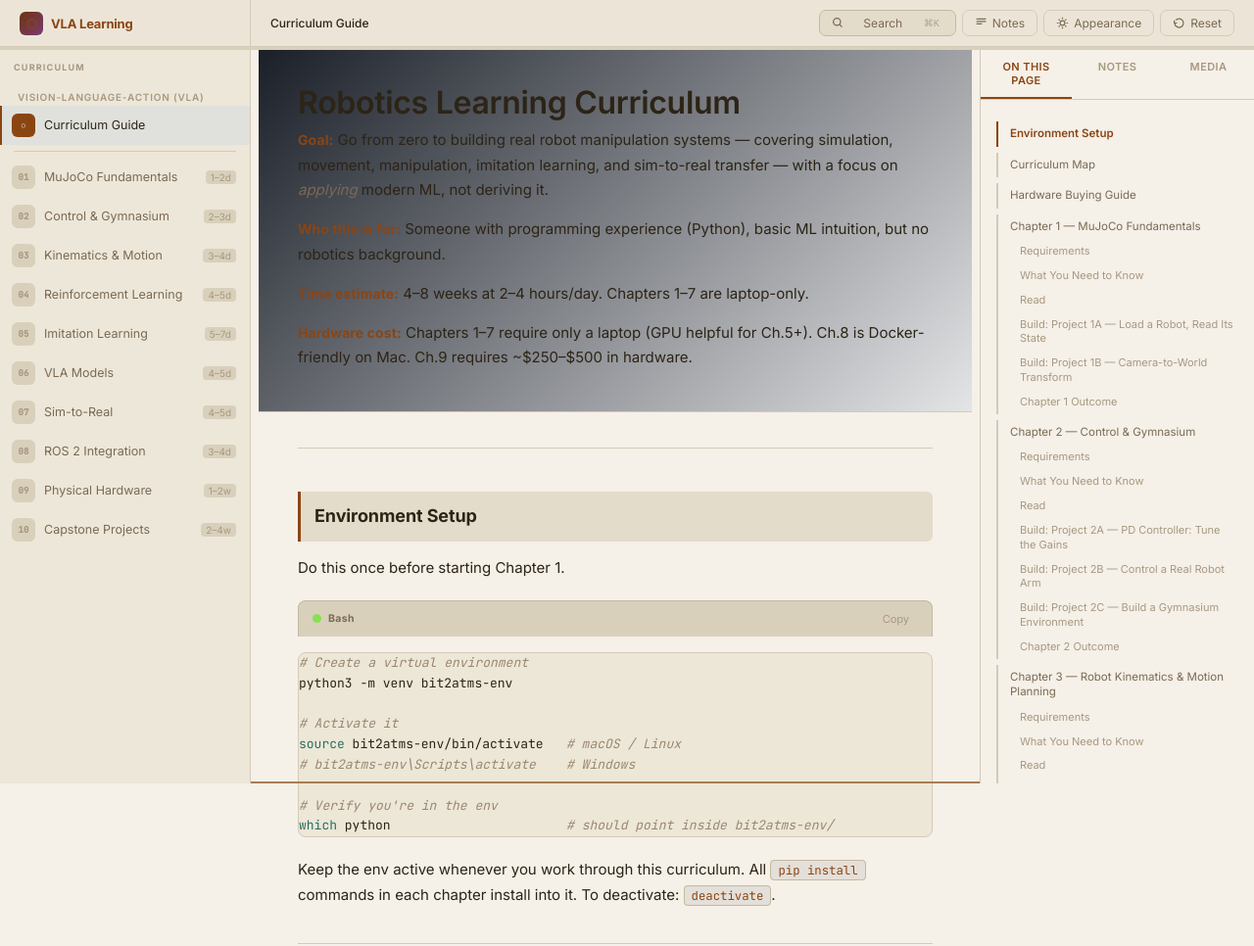
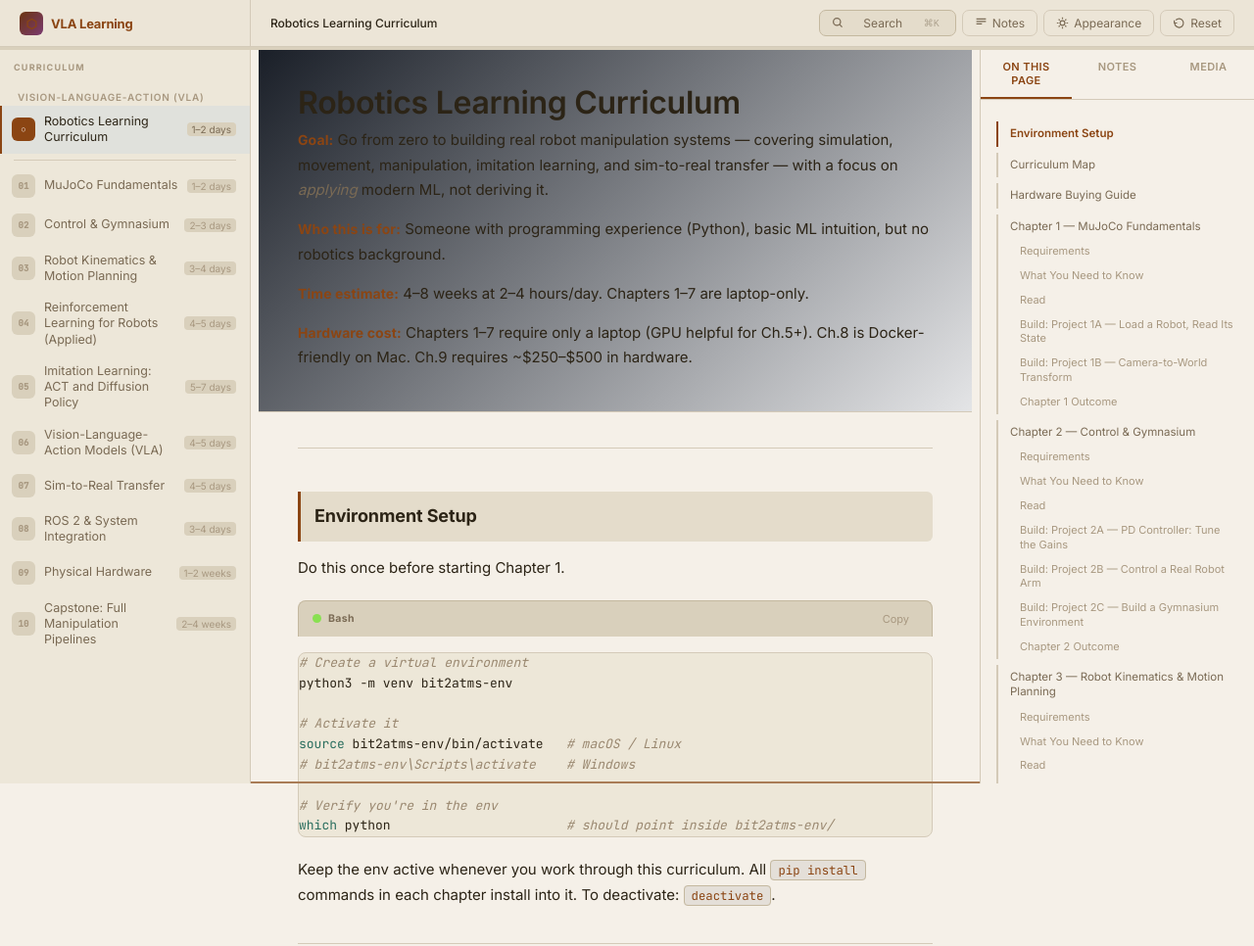
Before and after one commit to unltd0/bit2atms, a plain HTML site: page reader.html in a window 1280 px wide. Shown: the top 966 px of the page at 98% size. Drawn offline with nearby package versions, Linux system fonts and the light colour scheme.

Commit message:
feat: reader derives title+time from markdown, config.json is layout-only
- reader.html: boot() fetches chapter files in parallel, extracts
  title (from # heading) and time (from **Time:** badge) via extractMeta()
- config.json: strip title/time from all entries — id/num/file/color only
- README.md curriculum map: simplified to linked list, no duplicated metadata
- CLAUDE.md: update config shape docs

Co-Authored-By: Claude Sonnet 4.6 <noreply@anthropic.com>

```diff
--- a/config.json
+++ b/config.json
@@ -8,17 +8,17 @@
       "title": "Vision-Language-Action (VLA)",
       "description": "10-chapter curriculum from transforms to physical hardware.",
       "chapters": [
-        { "id": "readme",   "num": "○", "title": "Curriculum Guide",      "file": "courses/vla/README.md",                   "time": null,   "color": "accent"  },
-        { "id": "ch01",     "num": "01", "title": "MuJoCo Fundamentals",  "file": "courses/vla/ch01_transforms/README.md",   "time": "1–2d", "color": "accentg" },
-        { "id": "ch02",     "num": "02", "title": "Control & Gymnasium",  "file": "courses/vla/ch02_mujoco/README.md",        "time": "2–3d", "color": "accent"  },
-        { "id": "ch03",     "num": "03", "title": "Kinematics & Motion",  "file": "courses/vla/ch03_kinematics/README.md",   "time": "3–4d", "color": "accentp" },
-        { "id": "ch04",     "num": "04", "title": "Reinforcement Learning","file": "courses/vla/ch04_rl/README.md",           "time": "4–5d", "color": "accento" },
-        { "id": "ch05",     "num": "05", "title": "Imitation Learning",   "file": "courses/vla/ch05_imitation/README.md",    "time": "5–7d", "color": "accent"  },
-        { "id": "ch06",     "num": "06", "title": "VLA Models",           "file": "courses/vla/ch06_vla/README.md",          "time": "4–5d", "color": "accentp" },
-        { "id": "ch07",     "num": "07", "title": "Sim-to-Real",          "file": "courses/vla/ch07_sim_to_real/README.md",  "time": "4–5d", "color": "accentg" },
-        { "id": "ch08",     "num": "08", "title": "ROS 2 Integration",    "file": "courses/vla/ch08_ros2/README.md",         "time": "3–4d", "color": "accento" },
-        { "id": "ch09",     "num": "09", "title": "Physical Hardware",    "file": "courses/vla/ch09_hardware/README.md",     "time": "1–2w", "color": "accenty" },
-        { "id": "ch10",     "num": "10", "title": "Capstone Projects",    "file": "courses/vla/ch10_capstone/README.md",     "time": "2–4w", "color": "accentr" }
+        { "id": "readme",   "num": "○", "file": "courses/vla/README.md",                   "color": "accent"  },
+        { "id": "ch01",     "num": "01", "file": "courses/vla/ch01_transforms/README.md",   "color": "accentg" },
+        { "id": "ch02",     "num": "02", "file": "courses/vla/ch02_mujoco/README.md",        "color": "accent"  },
+        { "id": "ch03",     "num": "03", "file": "courses/vla/ch03_kinematics/README.md",   "color": "accentp" },
+        { "id": "ch04",     "num": "04", "file": "courses/vla/ch04_rl/README.md",           "color": "accento" },
+        { "id": "ch05",     "num": "05", "file": "courses/vla/ch05_imitation/README.md",    "color": "accent"  },
+        { "id": "ch06",     "num": "06", "file": "courses/vla/ch06_vla/README.md",          "color": "accentp" },
+        { "id": "ch07",     "num": "07", "file": "courses/vla/ch07_sim_to_real/README.md",  "color": "accentg" },
+        { "id": "ch08",     "num": "08", "file": "courses/vla/ch08_ros2/README.md",         "color": "accento" },
+        { "id": "ch09",     "num": "09", "file": "courses/vla/ch09_hardware/README.md",     "color": "accenty" },
+        { "id": "ch10",     "num": "10", "file": "courses/vla/ch10_capstone/README.md",     "color": "accentr" }
       ]
     }
   ]
--- a/reader.html
+++ b/reader.html
@@ -1402,12 +1402,47 @@ function resolveFileUrl(filePath) {
   return `https://raw.githubusercontent.com/${githubRepo}/${githubBranch}/${filePath}`;
 }
 
+function extractMeta(markdown) {
+  // Extract title from first # heading: "# Chapter 1 — Title" → "Title" or full heading
+  const titleMatch = markdown.match(/^#\s+(.+)/m);
+  const rawTitle = titleMatch ? titleMatch[1].trim() : null;
+  // Strip "Chapter N — " prefix so sidebar shows just the short title
+  const title = rawTitle ? rawTitle.replace(/^Chapter\s+\d+\s+[—–-]+\s+/, '') : null;
+
+  // Extract time from **Time:** X line
+  const timeMatch = markdown.match(/\*\*Time:\*\*\s*([^\n]+)/);
+  const time = timeMatch ? timeMatch[1].trim() : null;
+
+  return { title, time };
+}
+
 async function boot() {
   CONFIG = await fetch('config.json').then(r => r.json());
   document.title = CONFIG.repoTitle || document.title;
-  CHAPTERS = CONFIG.courses.flatMap(course =>
+
+  const rawChapters = CONFIG.courses.flatMap(course =>
     course.chapters.map(ch => ({ ...ch, courseId: course.id, courseTitle: course.title }))
   );
+
+  // Fetch all chapter files in parallel to extract title + time from Markdown
+  CHAPTERS = await Promise.all(rawChapters.map(async ch => {
+    // Only fetch if title or time is missing from config
+    if (!ch.title || !ch.time) {
+      try {
+        const text = await fetch(resolveFileUrl(ch.file)).then(r => r.ok ? r.text() : '');
+        const meta = extractMeta(text);
+        return {
+          ...ch,
+          title: ch.title || meta.title || ch.id,
+          time:  ch.time  || meta.time  || null,
+        };
+      } catch {
+        return { ...ch, title: ch.title || ch.id };
+      }
+    }
+    return ch;
+  }));
+
   const defaultChapter = CHAPTERS[0]?.id || 'overview';
   state.cur = LS.get('vla_cur', defaultChapter);
   await init();
```
Also changed, not shown: CLAUDE.md (+3 -8 lines), courses/vla/README.md.
